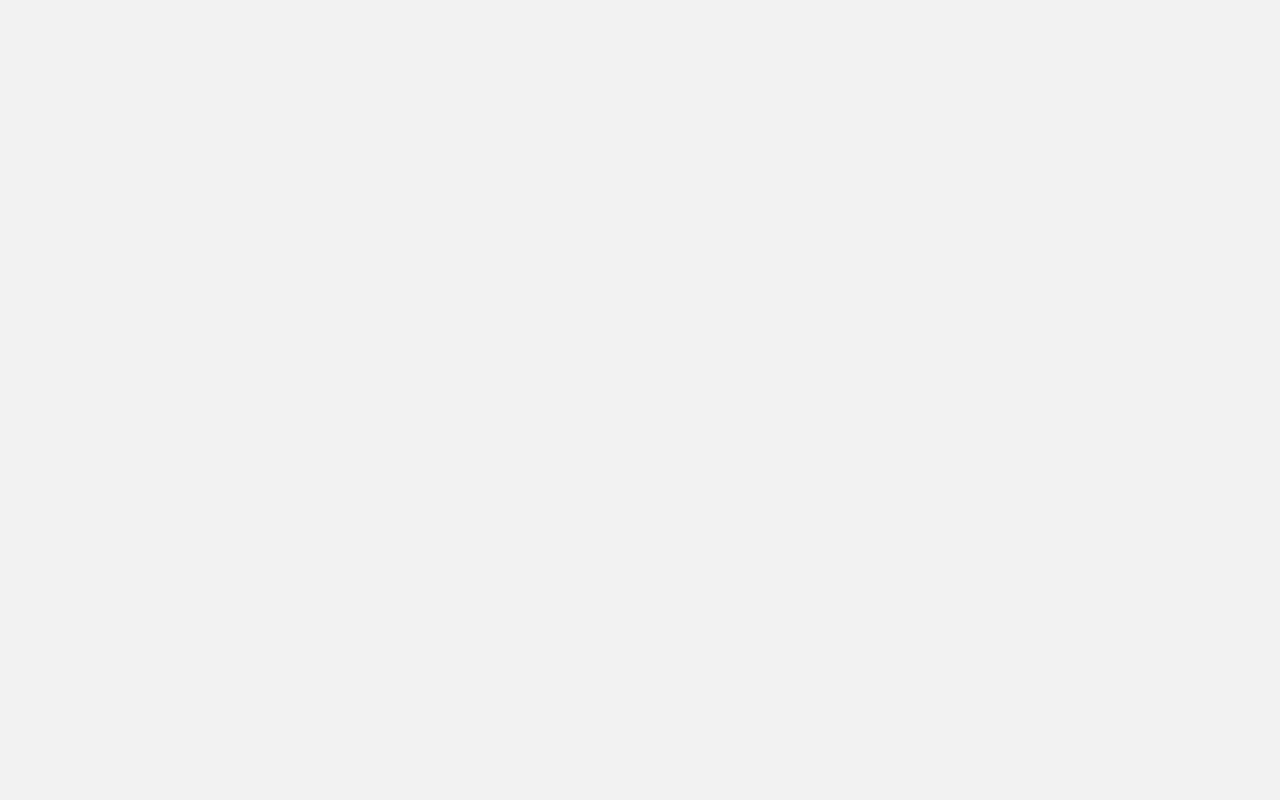
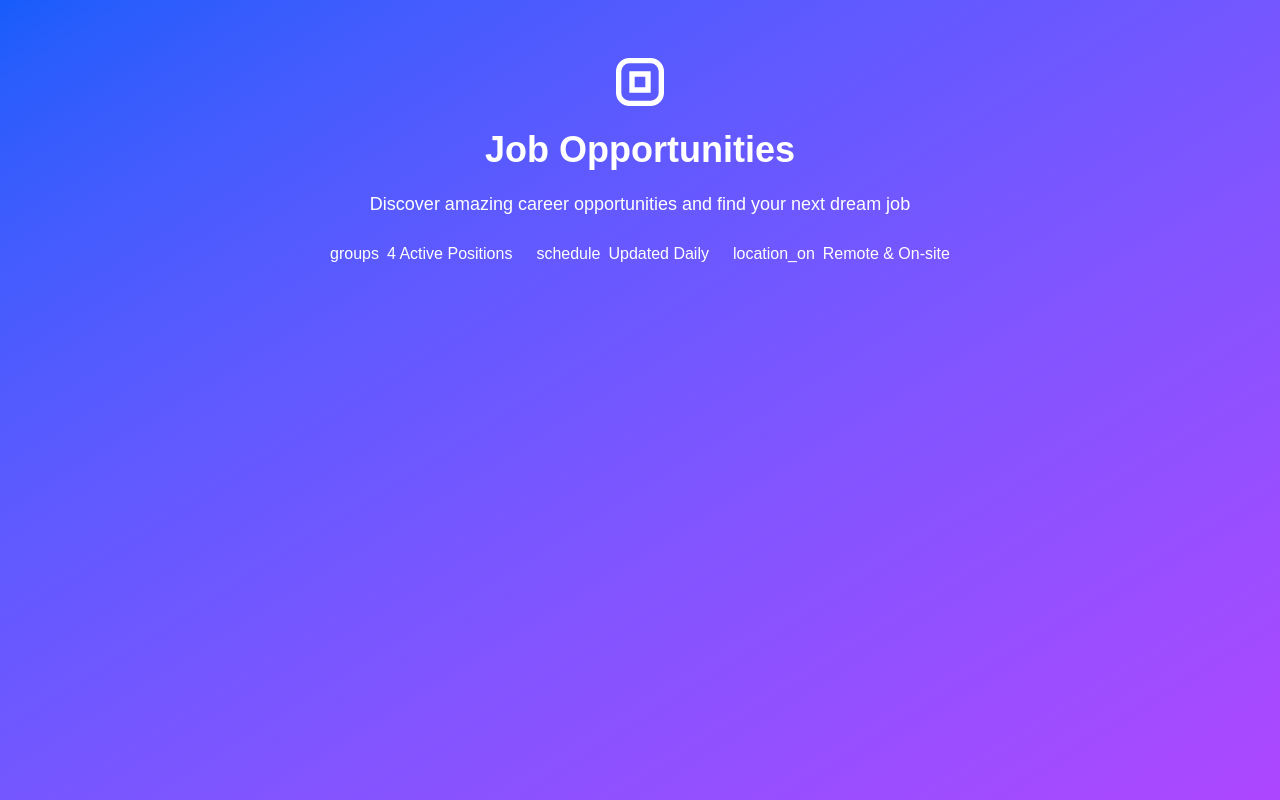
Before and after one commit to kaveenskn/InternQuest-web-Group2, a React (Vite) app: page /about in a window 1280 px wide. Before the commit this address had no page. Built offline with nearby package versions, Linux system fonts and the light colour scheme.

Commit message:
Add hero section to AboutPage

```diff
--- a/src/App.jsx
+++ b/src/App.jsx
@@ -15,6 +15,7 @@ import EmployeeDashboard from "./pages/EmployeeDashboard";
 import InternshipFinder from "./component/InternshipFinder";
 import LoginForm from "./component/LoginForm";
 import cvCreation from "./component/cvCreation";
+import AboutPage from "./pages/aboutpage";
 
 const App = () => {
   return (
@@ -29,6 +30,7 @@ const App = () => {
         <Route path="/internships" element={<InternshipFinder />} />
         <Route path="/login-form" element={<LoginForm />} />
         <Route path="/emp" element={<EmployeeDashboard />} />
+        <Route path="/about" element={<AboutPage />} />
       </Routes>
     </Router>
   );
--- a/src/styles/navbar.css
+++ b/src/styles/navbar.css
@@ -48,7 +48,7 @@
 }
 
 .navbar-links li a:hover {
-  background-color: #56a1f1;;
+  background-color: #56a1f1;
   border-radius: 5px;
 }
 
```
